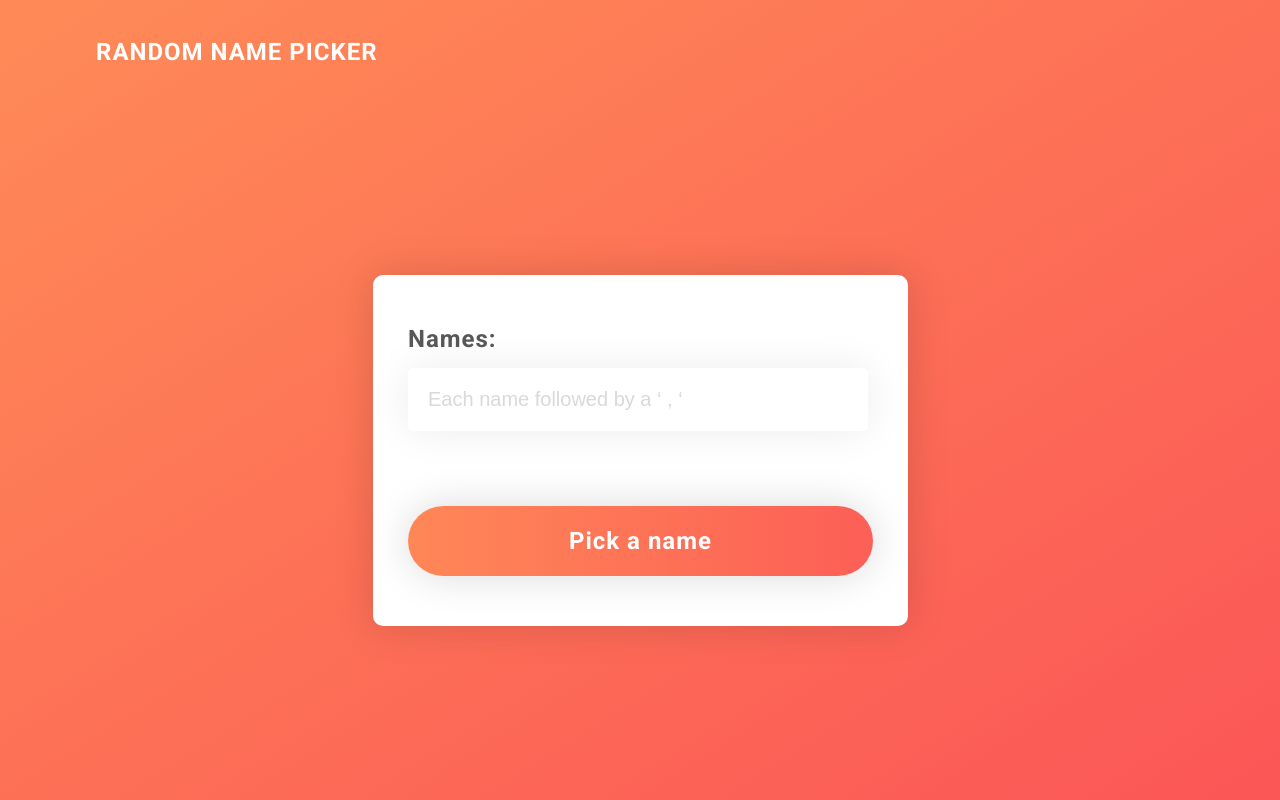
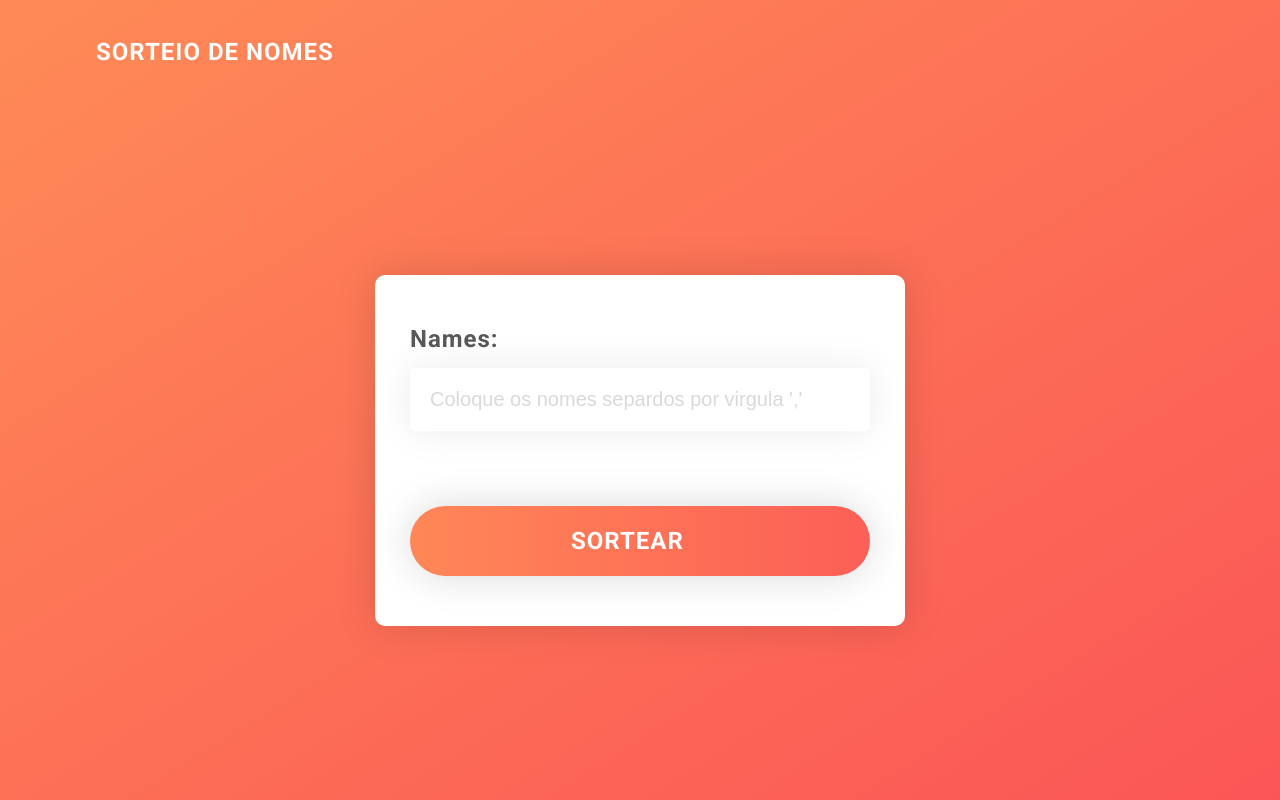
Before and after one commit to Manoelneto777/random-name-picker, a plain HTML site: page index.html in a window 1280 px wide. Drawn offline with nearby package versions, Linux system fonts and the light colour scheme.

Commit message:
Traducao

```diff
--- a/index.html
+++ b/index.html
@@ -3,7 +3,7 @@
 
   <head>
     <meta charset="UTF-8">
-    <title>Random Name Picker</title>
+    <title>Sorteio de nomes</title>
     <link rel="stylesheet" href="./style.css">
 
   </head>
@@ -18,15 +18,15 @@
 <div class="background">
   <nav>
     <div class="navWrapper">
-      <a href="#">RANDOM NAME PICKER</a>
+      <a href="#">SORTEIO DE NOMES</a>
     </div>
   </nav>
 
   <header>
     <div class="namepicker">
       <p>Names:</p>
-      <input id="names" type="text" placeholder="Each name followed by a ‘ , ‘">
-      <a href="#" id="pick">Pick a name</a>
+      <input id="names" type="text" placeholder="Coloque os nomes separdos por virgula ','">
+      <a href="#" id="pick">SORTEAR</a>
     </div>
   </header>
 
```
